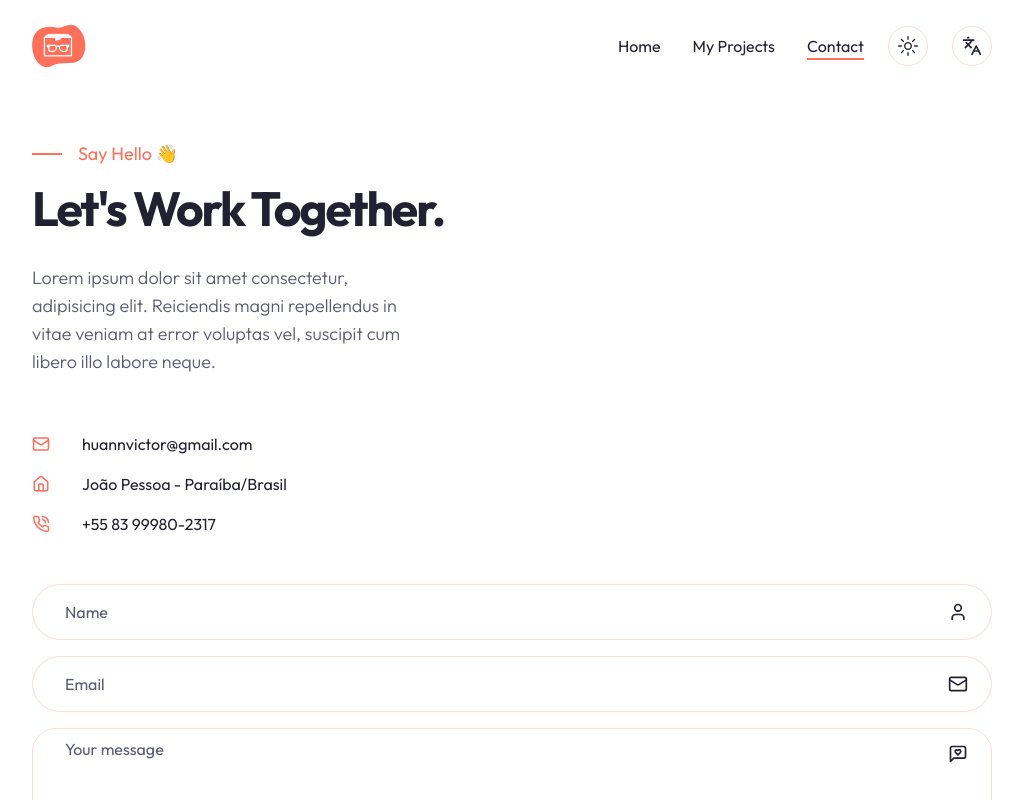
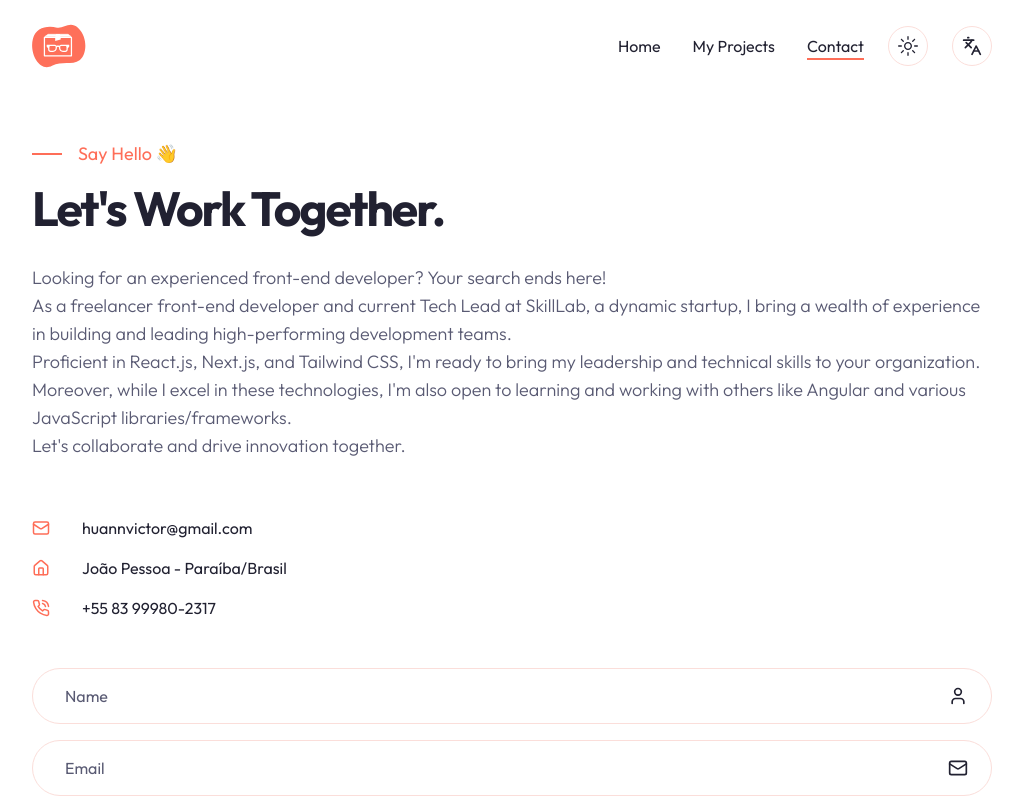
Before and after one commit to huannvictor/huannalmeida-dev, a Next.js app: page /contact in a window 1280 px wide. Shown: the top 800 px of the page, without its empty margins (128-1151 px from the left). Built offline with nearby package versions, Linux system fonts and the light colour scheme.

Commit message:
update: text updated

```diff
--- a/app/contact/page.tsx
+++ b/app/contact/page.tsx
@@ -6,21 +6,25 @@ const Contact = () => {
   return (
     <section>
       <div className="container mx-auto">
-        <div className="grid xl:grid-cols-2 pt-12 xl:h-[480px] mb-6 xl:mb-24">
+        <div className="grid xl:grid-cols-2 lg:gap-10 pt-12 xl:h-[600px] mb-6 xl:mb-24">
           <div className="flex flex-col justify-center">
             <div className="flex items-center gap-x-4 text-primary text-lg mb-4">
               <span className="w-[30px] h-[2px] bg-primary" />
               Say Hello 👋
             </div>
             <h1 className="h1 max-w-md mb-8">Let&apos;s Work Together.</h1>
-            <p className="subtitle max-w-[400px]">
-              Lorem ipsum dolor sit amet consectetur, adipisicing elit.
-              Reiciendis magni repellendus in vitae veniam at error voluptas
-              vel, suscipit cum libero illo labore neque.
+            <p className="subtitle xl:max-w-2/3">
+              Looking for an experienced front-end developer? Your search ends here!
+              <br />
+              As a freelancer front-end developer and current Tech Lead at SkillLab, a dynamic startup, I bring a wealth of experience in building and leading high-performing development teams.
+              <br />
+              Proficient in React.js, Next.js, and Tailwind CSS, I'm ready to bring my leadership and technical skills to your organization. Moreover, while I excel in these technologies, I'm also open to learning and working with others like Angular and various JavaScript libraries/frameworks.
+              <br />
+              Let's collaborate and drive innovation together.
             </p>
           </div>
 
-          <div className="hidden xl:flex w-full bg-contact_illustrator_light dark:bg-contact_illustrator_dark bg-contain bg-top bg-no-repeat"></div>
+          <div className="hidden xl:flex xl:w-full bg-contact_illustrator_light dark:bg-contact_illustrator_dark bg-contain bg-top bg-no-repeat"></div>
         </div>
 
         <div className="grid xl:grid-cols-2 mb-24 xl:mb-32">
```
